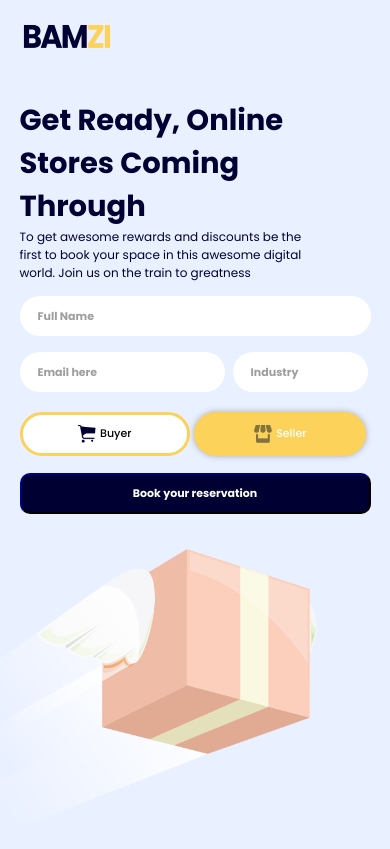
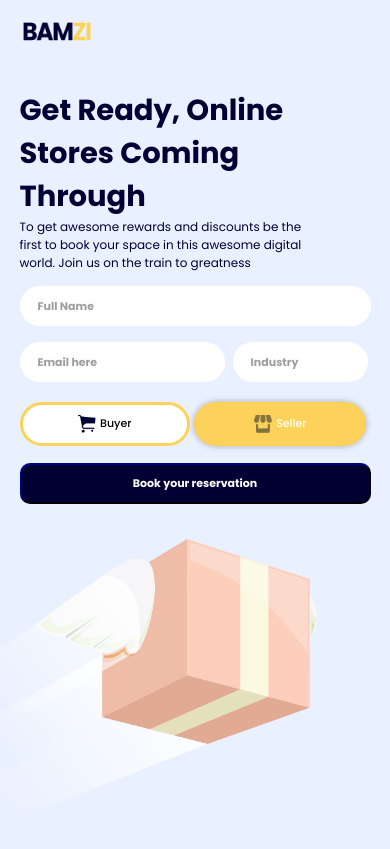
Before and after one commit to Adekanmi-hub/GroupProject1, a plain HTML site: page Pre Launch Page/index.html in a window 390 px wide. Drawn offline with Linux system fonts and the light colour scheme.

Commit message:
second commit

```diff
--- a/Pre Launch Page/css/style.css
+++ b/Pre Launch Page/css/style.css
@@ -18,6 +18,11 @@ body {
 
 .main {
     width: 55%;
+}
+
+.logo {
+    width: 90px;
+    height: 45px;
 }
 
 .head-img {
@@ -187,6 +192,10 @@ input::placeholder {
     .flexcont {
         flex-direction: column;
     }
+    .logo {
+        width: 70px;
+        height: 35px;
+    }
     .head-nav {
         display: none;
     }
--- a/Pre Launch Page/index.html
+++ b/Pre Launch Page/index.html
@@ -14,7 +14,7 @@
     <div>
         <div class="head">
             <div class="head-img">
-                <span><img src="./IMAGES/BAMZI.png" alt="" width="90px" height="45px"></span>
+                <span><img class="logo" src="./IMAGES/BAMZI.png" alt=""></span>
                 <span class="head-nav">
                     <div class="link1"><a href="www.bamzi.com/contact" style="color: #000033;">Contact Us</a></div>
                     <div class="link2"><a href="www.bamzi.com/Features" style="color: #000033;">Features</a>
```
